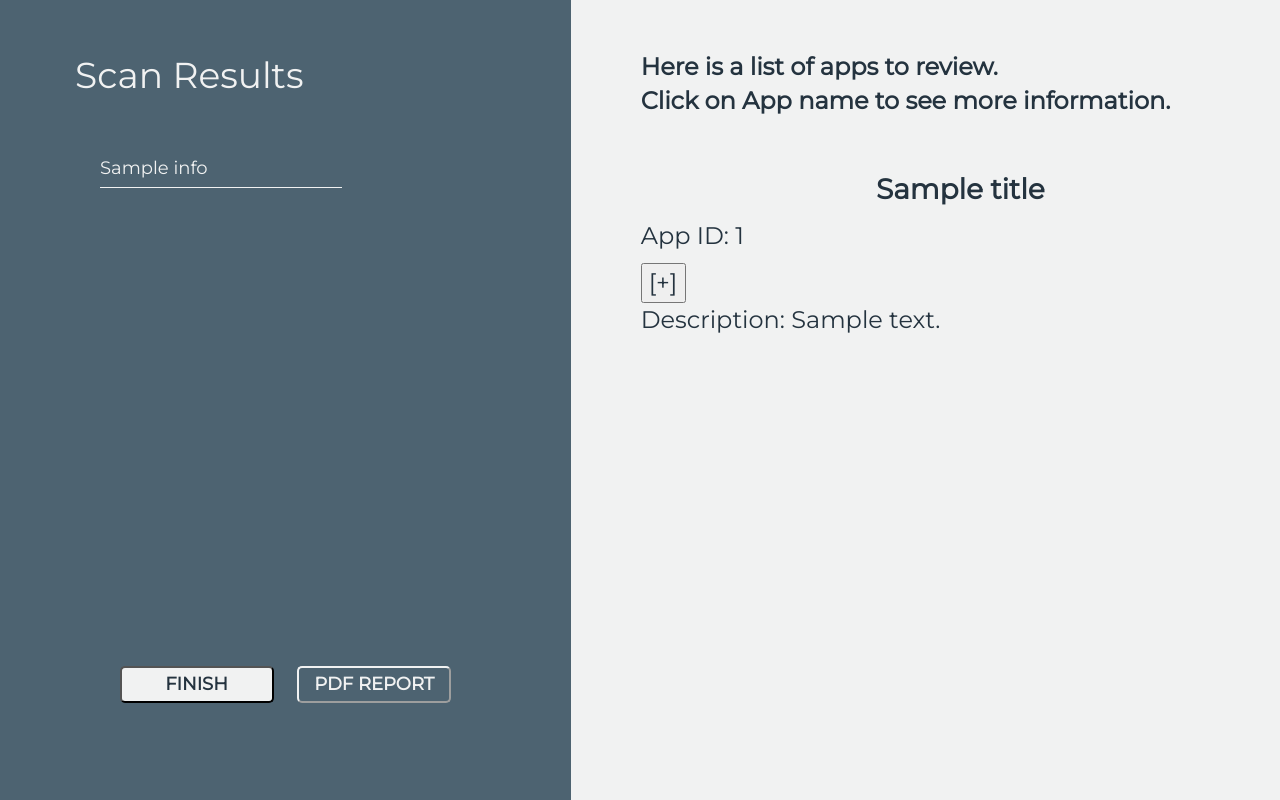
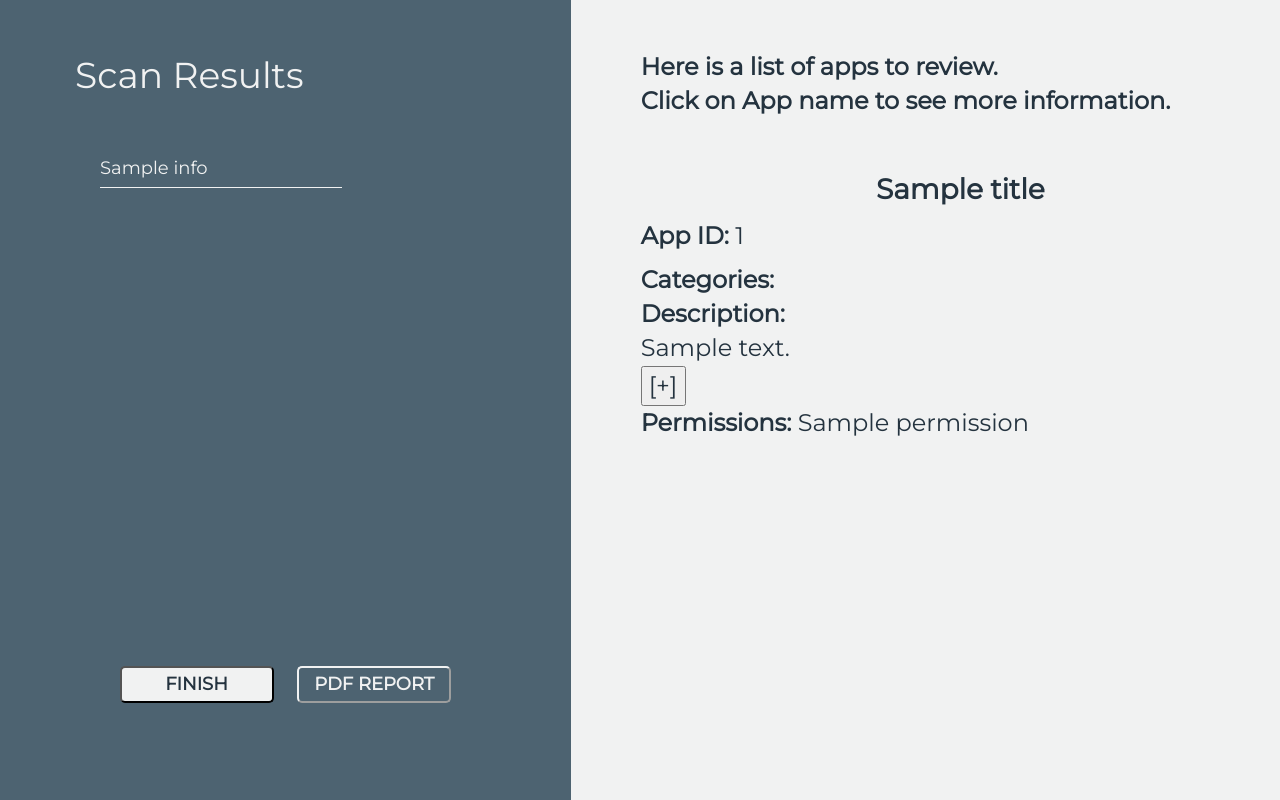
Before and after one commit to anmolseth02/anti-spyware, a Python web app: template templates/result.html in a window 1280 px wide. Run offline with Jinja, Linux system fonts and the light colour scheme; the template is opened without the code that fills it: most values are stand-ins (such as "Sample title", 1, 10 or a date in 2020); some libraries are stand-ins or nearby versions.

Commit message:
adjust button location and add permission

```diff
--- a/server.py
+++ b/server.py
@@ -71,6 +71,7 @@ def app_details(device):
     d = d.to_dict(orient='index').get(0, {})
     d['appId'] = appid
     desc = d['description']
+    permissions = d['permissions']
     apps = sc.find_spyapps(serialno=ser).fillna('').to_dict(orient='index')
     return render_template(
         'result.html', task="app",
@@ -78,6 +79,7 @@ def app_details(device):
         app=d,
         info=info,
         title=info['title'],
+        permission=permissions,
         appid=appid,
         device=device,
         apps=apps,
--- a/templates/result.html
+++ b/templates/result.html
@@ -124,19 +124,9 @@
       font-size: 28px;
     }
 
-    .collapsible{
-      background-color: yellow;
-      color: red;
-      cursor: pointer;
-      padding: 18px;
-      width: 100%;
-      border: none;
-      text-align: left;
-      outline: none;
+    .header {
+      font-weight: bold;
     }
-
-    .active, .collapsible:hover{
-       background-color:red;}
 
     .content {
       /* overflow: hidden; */
@@ -230,9 +220,12 @@
         Click on App name to see more information.</b></div>
       <div class="review" style="height:500px;">
         <p class="title">{{ title }} </p>
-        <p>App ID: {{ appid }} </p>
-        <button class="collapsilbe" id="collapse">[+]</button>
-        <div class="span1" id="content">Description: {{ desc }} </div>
+        <p><b>App ID:</b> {{ appid }} </p>
+        <div><b>Categories:</b></div>
+        <div><b>Description:</b></div>
+        <div class="span1" id="content">{{ desc }}</div>
+        <button id="collapse">[+]</button>
+        <div id="permission"><b>Permissions:</b> {{ permission }}</div>
       </div>
       {% else %}
       <div class="error" id="error"><b>{{ error }}</b></div>
```
Also changed, not shown: 1 other file.
